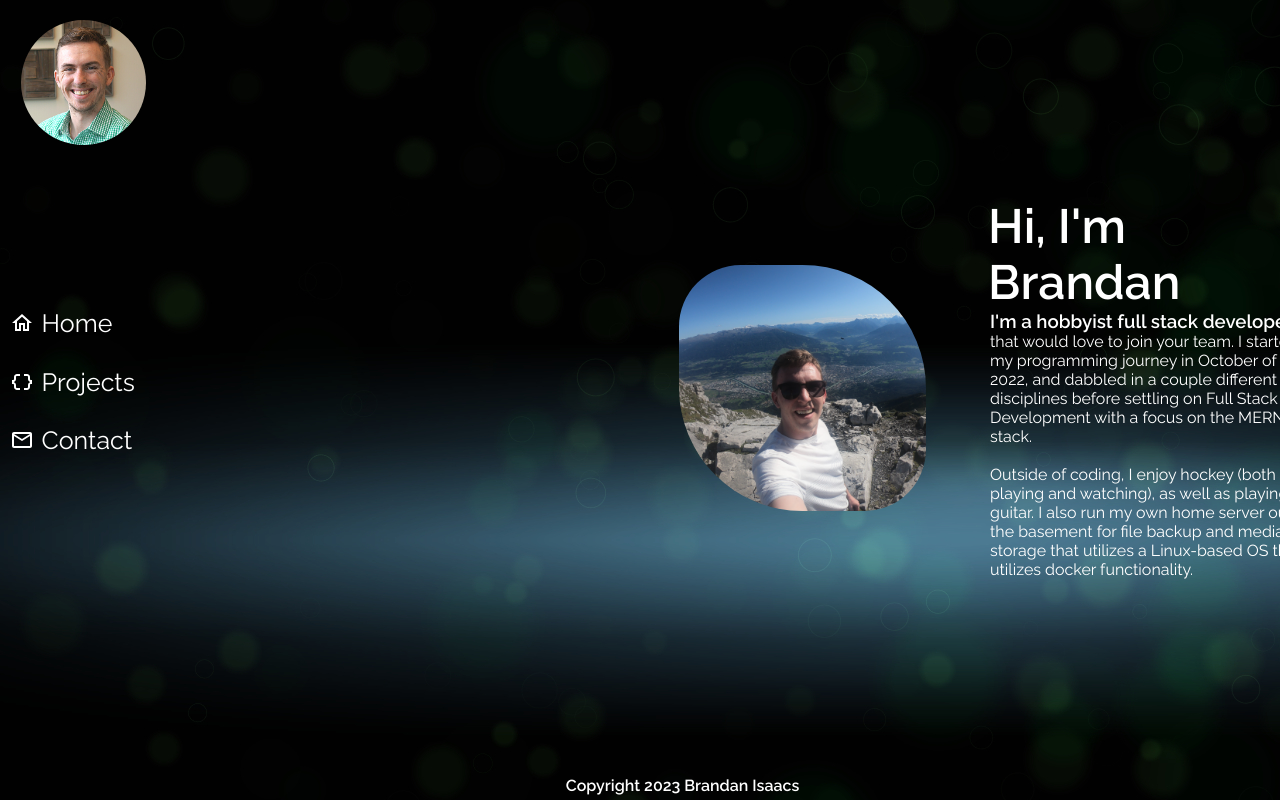
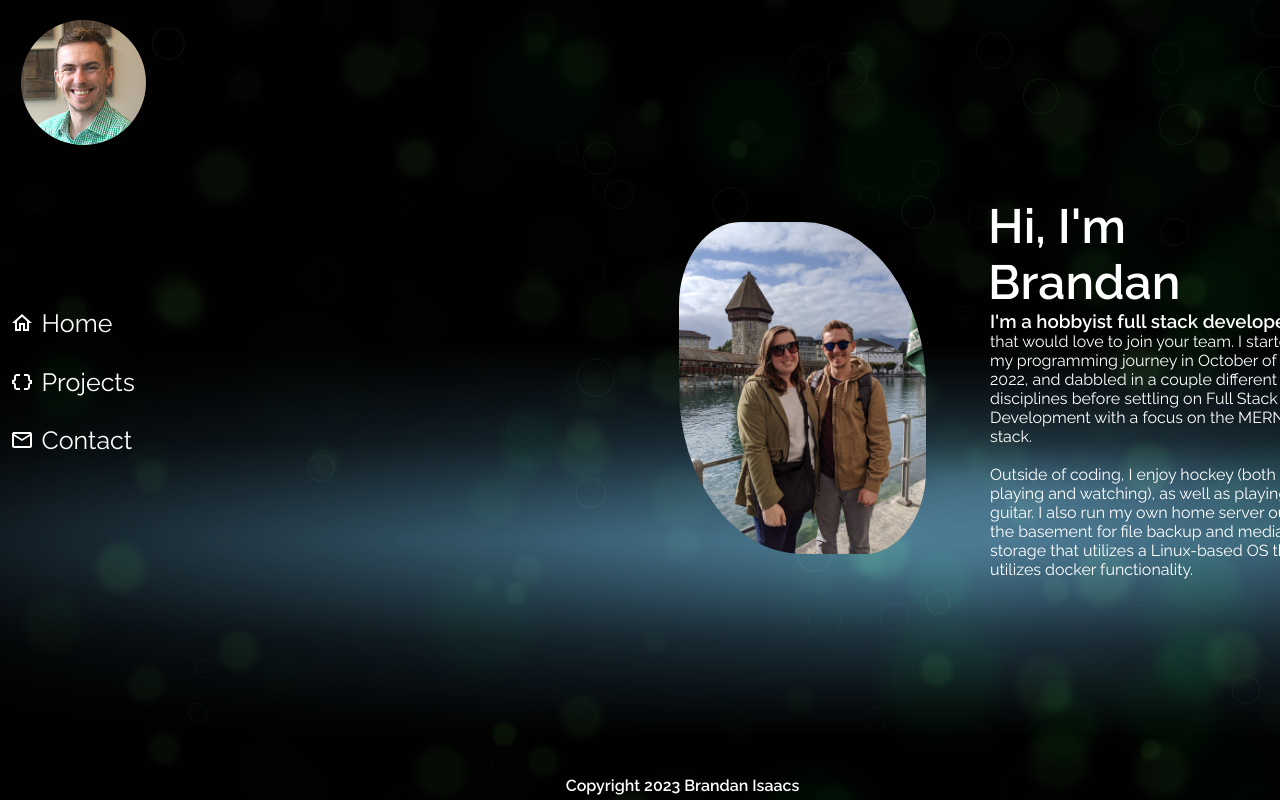
Before and after one commit to brand421/portfolio-site, a React (Create React App) app: page /about in a window 1280 px wide. Shown: the top 800 px of the page. Built offline with nearby package versions, Linux system fonts and the light colour scheme.

Commit message:
update home page photo

```diff
--- a/src/components/About/About.jsx
+++ b/src/components/About/About.jsx
@@ -1,6 +1,6 @@
 import React from "react";
 import { motion } from "framer-motion";
-import greetingPhoto from "../../images/greeting_square.jpg";
+import greetingPhoto from "../../images/aboutPhoto.jpg";
 import "./about.css";
 
 export default function About() {
@@ -29,7 +29,7 @@ export default function About() {
         <img
           className="about__photo"
           src={greetingPhoto}
-          alt="Brandan on top of a mountain"
+          alt="Brandan with wife"
         />
       </div>
       <div className="about__item about__text">
```
